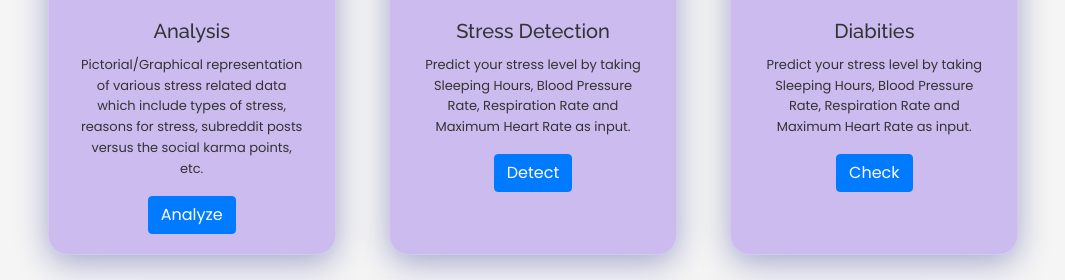
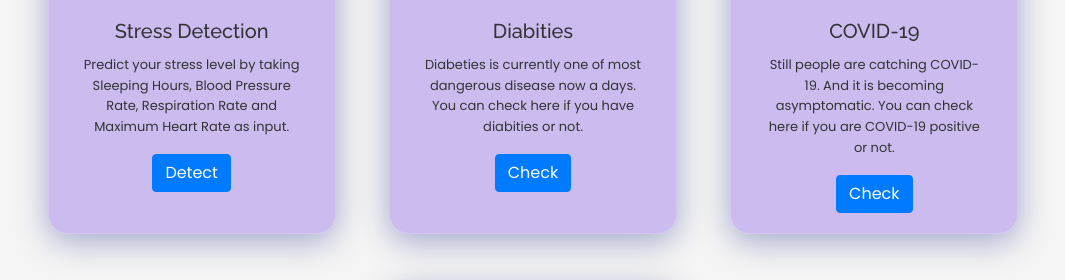
Before and after one commit to amitsvg/DiversionProject23, a Flask app: page / in a window 1280 px wide. Shown: the part 1231-1511 px from the top of the page, without its empty margins (107-1172 px from the left). Run offline with Flask 2, Linux system fonts and the light colour scheme; parts of the project's set-up code (start-up, migrations or seed data) failed here and were passed over; some libraries are stand-ins or nearby versions.

Commit message:
Changed blog content

```diff
--- a/templates/base.html
+++ b/templates/base.html
@@ -403,8 +403,8 @@
 
         <div class="row gy-5" style="display:flex; justify-content: space-around; margin-bottom: 30px;">
 
-          <div class="card bscard" style="width: 18rem;">
-            <img class="card-img-top img12" src="services/analyze.jpg" class="img-fluid" alt="img dalo">
+          <!-- <div class="card bscard" style="width: 18rem;"> -->
+            <!-- <img class="card-img-top img12" src="services/analyze.jpg" class="img-fluid" alt="img dalo">
             <div class="card-body">
               <h5 class="card-title">Analysis</h5>
               <p class="card-text textc">Pictorial/Graphical representation of various stress related data which include
@@ -412,7 +412,7 @@
                 reasons for stress, subreddit posts versus the social karma points, etc.</p>
               <a href="{{url_for('analysis')}}" class="btn btn-primary">Analyze</a>
             </div>
-          </div>
+          </div> -->
 
           <!-- 2nd -->
 
@@ -435,9 +435,7 @@
             <img class="card-img-top img12" src="services/diabetes.jpg" class="img-fluid" alt="img dalo">
             <div class="card-body">
               <h5 class="card-title">Diabities</h5>
-              <p class="card-text textc">Predict your stress level by taking Sleeping Hours, Blood Pressure Rate,
-                Respiration Rate and Maximum
-                Heart Rate as input.</p>
+              <p class="card-text textc">Diabeties is currently one of most dangerous disease now a days. You can check here if you have diabities or not.</p>
               <a href="/d" class="btn btn-primary">Check</a>
             </div>
           </div>
@@ -447,9 +445,7 @@
             <img class="card-img-top img12" src="services/covid.jpg" class="img-fluid" alt="img dalo">
             <div class="card-body">
               <h5 class="card-title">COVID-19</h5>
-              <p class="card-text textc">Predict your stress level by taking Sleeping Hours, Blood Pressure Rate,
-                Respiration Rate and Maximum
-                Heart Rate as input.</p>
+              <p class="card-text textc">Still people are catching COVID-19. And it is becoming asymptomatic. You can check here if you are COVID-19 positive or not.</p>
               <a href="/c" class="btn btn-primary">Check</a>
             </div>
           </div>
```
